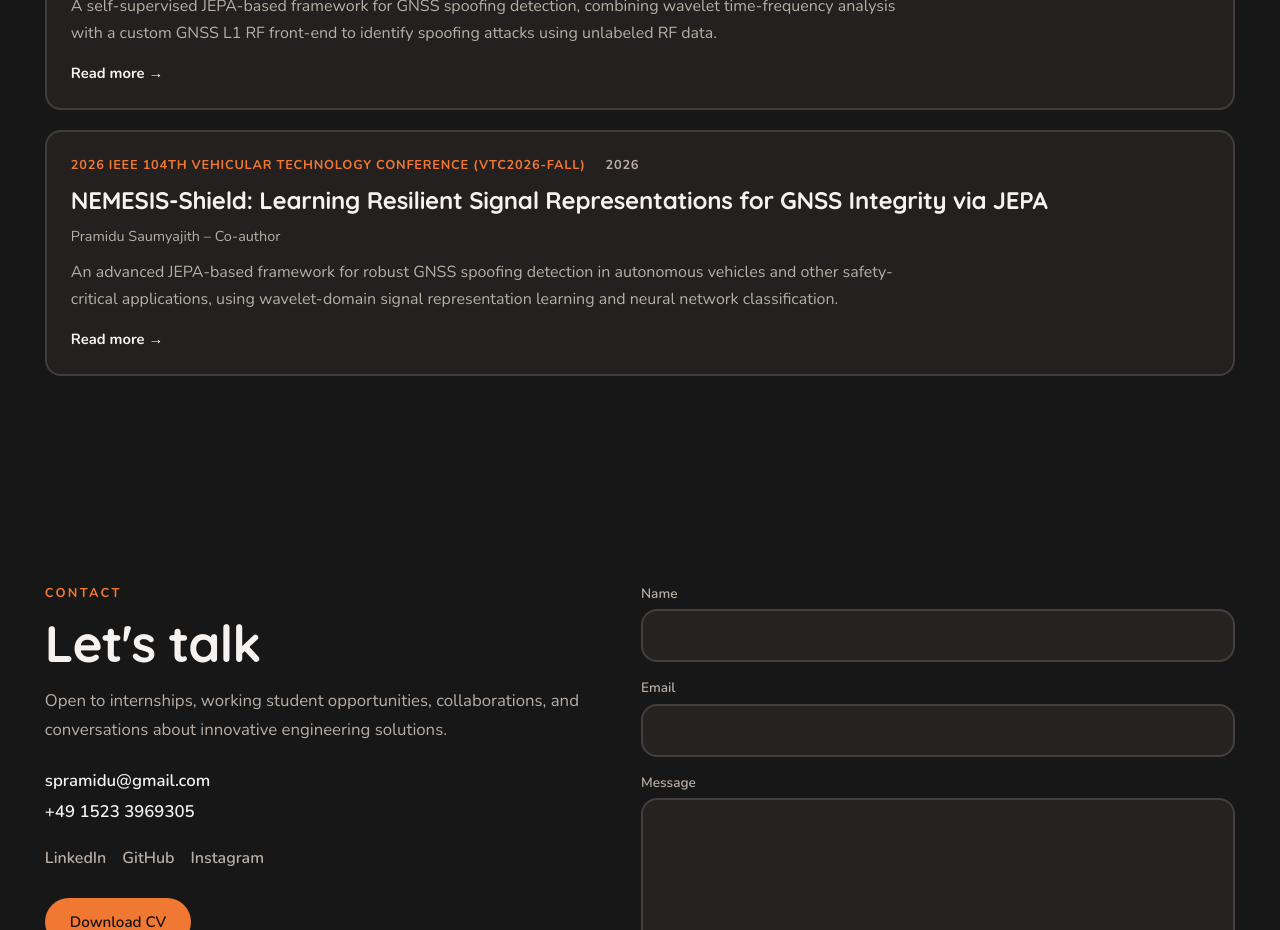
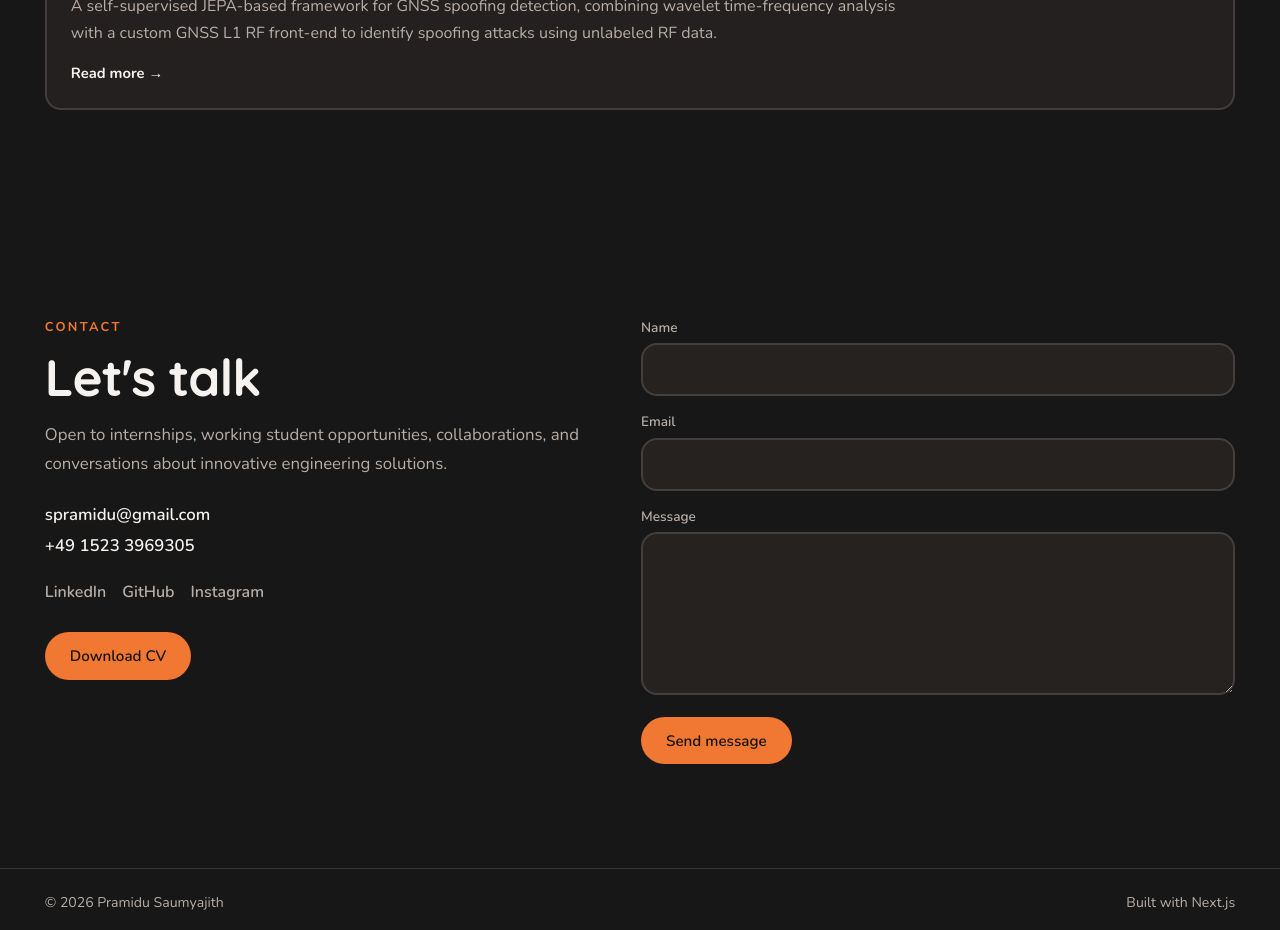
Before and after one commit to Spramidu/spramidu.github.io, a Next.js app: page / in a window 1280 px wide. Shown: the part 5520-6450 px from the top of the page. Built offline with nearby package versions, Linux system fonts and the light colour scheme.

Commit message:
Remove NEMESIS-Shield publication

```diff
--- a/src/data/content.ts
+++ b/src/data/content.ts
@@ -460,18 +460,6 @@ export const publications = [
     href:
       'https://ieeexplore.ieee.org/abstract/document/11585567',
   },
-  {
-    title:
-      'NEMESIS-Shield: Learning Resilient Signal Representations for GNSS Integrity via JEPA',
-    venue:
-      '2026 IEEE 104th Vehicular Technology Conference (VTC2026-Fall)',
-    date: '2026',
-    authors: 'Pramidu Saumyajith – Co-author',
-    description:
-      'An advanced JEPA-based framework for robust GNSS spoofing detection in autonomous vehicles and other safety-critical applications, using wavelet-domain signal representation learning and neural network classification.',
-    href:
-      'https://ieeexplore.ieee.org/abstract/document/11758470',
-  },
 ]
 
 // ==========================================
```
